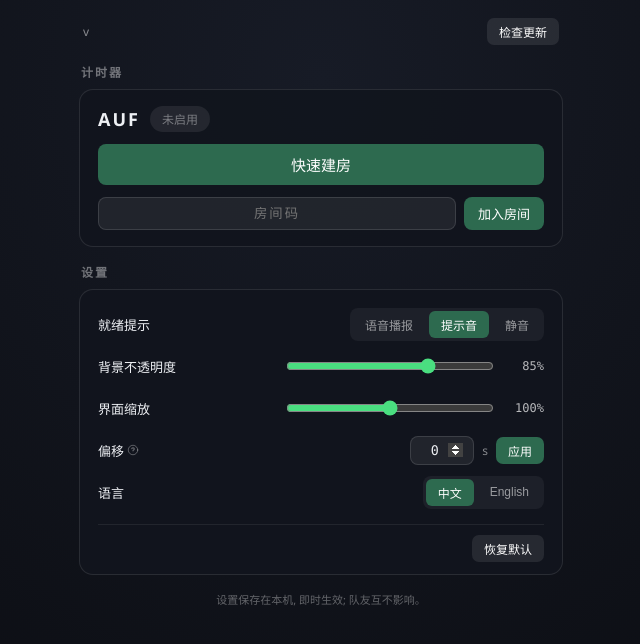
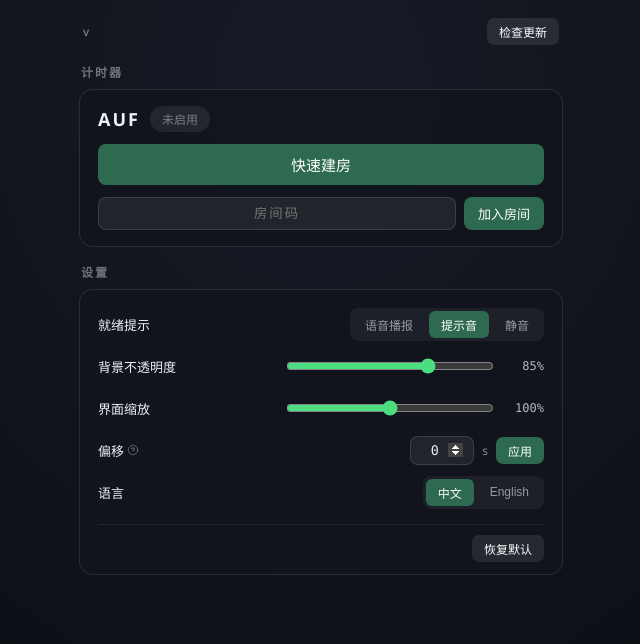
Before and after one commit to superjump22/mlboss-timer, a Vue app in the folder shell/: page / in a window 1280 px wide. Shown: the top 644 px of the page, without its empty margins (319-959 px from the left). Built offline with nearby package versions, Linux system fonts and the light colour scheme.

Commit message:
remove settingsHint row (unused)

```diff
--- a/shell/src/MainWin.vue
+++ b/shell/src/MainWin.vue
@@ -387,9 +387,6 @@ onMounted(async () => {
           </div>
         </div>
       </div>
-
-      <!-- 帮助提示 -->
-      <p class="settingsHint">{{ t("settingsHint") }}</p>
     </div>
   </div>
 </template>
@@ -529,14 +526,6 @@ input {
   background: rgba(18, 21, 30, 0.92);
   border: 1px solid rgba(255, 255, 255, 0.1);
   padding: 16px 18px 12px;
-}
-/* 底部提示: 设置卡片下方, 弱化 */
-.settingsHint {
-  margin: 0;
-  padding: 0 6px;
-  font-size: 11px;
-  color: rgba(255, 255, 255, 0.35);
-  text-align: center;
 }
 
 /* ---- 通用控件 ---- */
--- a/shell/src/i18n.js
+++ b/shell/src/i18n.js
@@ -39,7 +39,6 @@ const dict = {
     language: "语言",
     resetDefaults: "恢复默认",
     done: "完成",
-    settingsHint: "设置保存在本机, 即时生效; 队友互不影响。",
     lockOnTip: "锁定中: 点击穿透 (解锁可拖拽/点击)",
     lockOffTip: "已解锁: 可拖拽, 单击计时, 双击重置",
     dragTip: "拖动面板",
```
